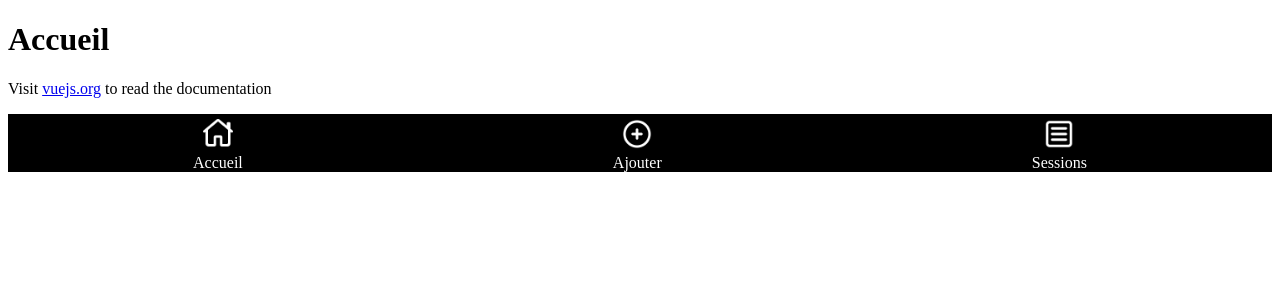
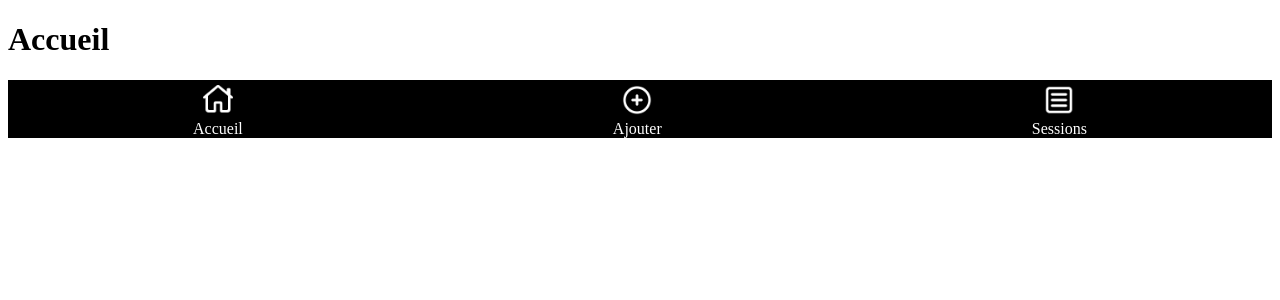
Before and after one commit to forrobdev/tapis, a Vue app: page / in a window 1280 px wide. Shown: the top 300 px of the page. Built offline with nearby package versions, Linux system fonts and the light colour scheme.

Commit message:
:wrench: fix - bottombar nav now working

```diff
--- a/src/components/BottomMenu.vue
+++ b/src/components/BottomMenu.vue
@@ -6,18 +6,18 @@
 
 <template>
     <nav>
-        <button @click="$emit('home')">
+        <RouterLink class="item" to="/">
             <img src="../assets/icons/home.png" alt="Accueil">
-            <a>Accueil</a>
-        </button>
-        <button @click="$emit('add')">
+            <p>Accueil</p>
+        </RouterLink>
+        <RouterLink class="item" to="/add">
             <img src="../assets/icons/add.png" alt="Ajouter une session">
-            <a>Ajouter</a>
-        </button>
-        <button @click="$emit('sessions')">
+            <p>Ajouter</p>
+        </RouterLink>
+        <RouterLink class="item" to="/sessions">
             <img src="../assets/icons/sessions.png" alt="Toutes les sessions">
-            <a>Sessions</a>
-        </button>
+            <p>Sessions</p>
+        </RouterLink>
     </nav>
 </template>
 
@@ -32,7 +32,7 @@
         background-color: black;
     }
 
-    button {
+    .item {
         background-color: transparent;
         border: none;
         padding: 0;
@@ -40,9 +40,10 @@
         display: flex;
         flex-direction: column;
         align-items: center;
+        text-decoration: none;
     }
 
-    button img {
+    .item img {
         height: 40px;
         width: auto;
     }
--- a/src/main.js
+++ b/src/main.js
@@ -1,8 +1,8 @@
 import { createApp } from 'vue'
-import Home from './views/Home.vue'
+import App from './views/App.vue'
 import router from './router'
 
-const app = createApp(Home)
+const app = createApp(App)
 
 app.use(router)
 
--- a/src/views/Add.vue
+++ b/src/views/Add.vue
@@ -5,10 +5,6 @@ import BottomMenu from '@/components/BottomMenu.vue';
 
 <template>
   <h1>Ajouter une session</h1>
-  <p>
-    Visit <a href="https://vuejs.org/" target="_blank" rel="noopener">vuejs.org</a> to read the
-    documentation
-  </p>
   <BottomMenu/>
 </template>
 
--- /dev/null
+++ b/src/views/App.vue
@@ -0,0 +1,3 @@
+<template>
+  <router-view />
+</template>
--- a/src/views/Home.vue
+++ b/src/views/Home.vue
@@ -5,10 +5,6 @@ import BottomMenu from '@/components/BottomMenu.vue';
 
 <template>
   <h1>Accueil</h1>
-  <p>
-    Visit <a href="https://vuejs.org/" target="_blank" rel="noopener">vuejs.org</a> to read the
-    documentation
-  </p>
   <BottomMenu/>
 </template>
 
--- a/src/views/Sessions.vue
+++ b/src/views/Sessions.vue
@@ -5,10 +5,6 @@ import BottomMenu from '@/components/BottomMenu.vue';
 
 <template>
   <h1>Toutes les sessions</h1>
-  <p>
-    Visit <a href="https://vuejs.org/" target="_blank" rel="noopener">vuejs.org</a> to read the
-    documentation
-  </p>
   <BottomMenu/>
 </template>
 
```
